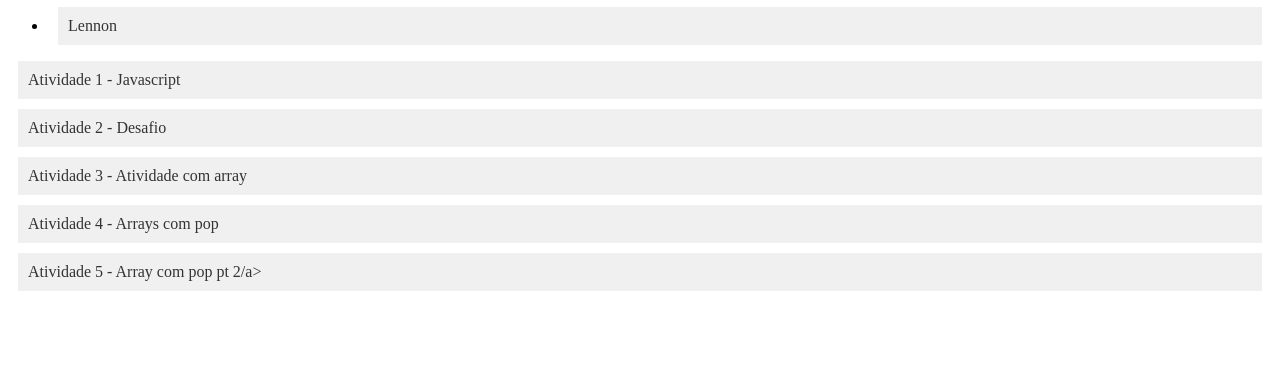
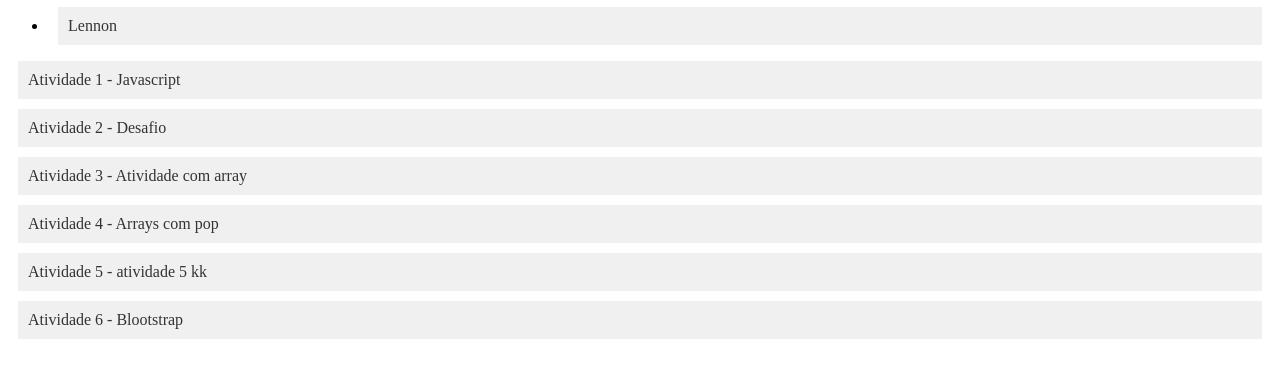
Before and after one commit to LipeXy/pweb, a plain HTML site: page index.html in a window 1280 px wide. Shown: the part 121-498 px from the top of the page. Drawn offline with Linux system fonts and the light colour scheme.

Commit message:
Add files via upload

```diff
--- a/index.html
+++ b/index.html
@@ -33,7 +33,8 @@
     <a class="atvd" href="atividade2.html">Atividade 2 - Desafio</a>
     <a class="atvd" href="atividade3.html">Atividade 3 - Atividade com array</a>
     <a class="atvd" href="atividade4.html">Atividade 4 - Arrays com pop </a>
-    <a class="atvd" href="atividade5.html">Atividade 5 - Array com pop pt 2/a>
+    <a class="atvd" href="atividade5.html">Atividade 5 - atividade 5 kk</a>
+    <a class="atvd" href="atividade6.html">Atividade 6 - Blootstrap</a>
+
 </body>
-
 </html>
```
